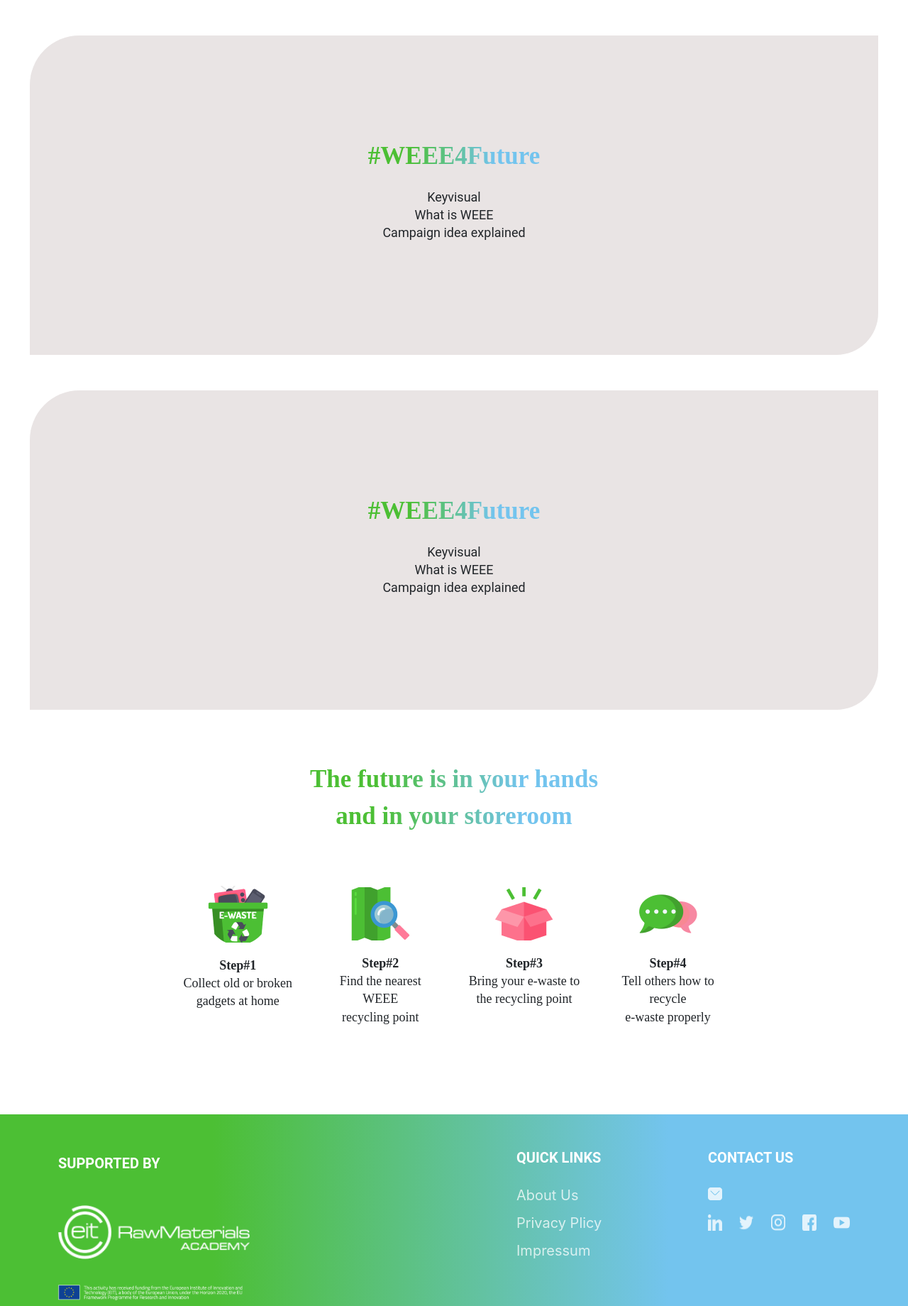
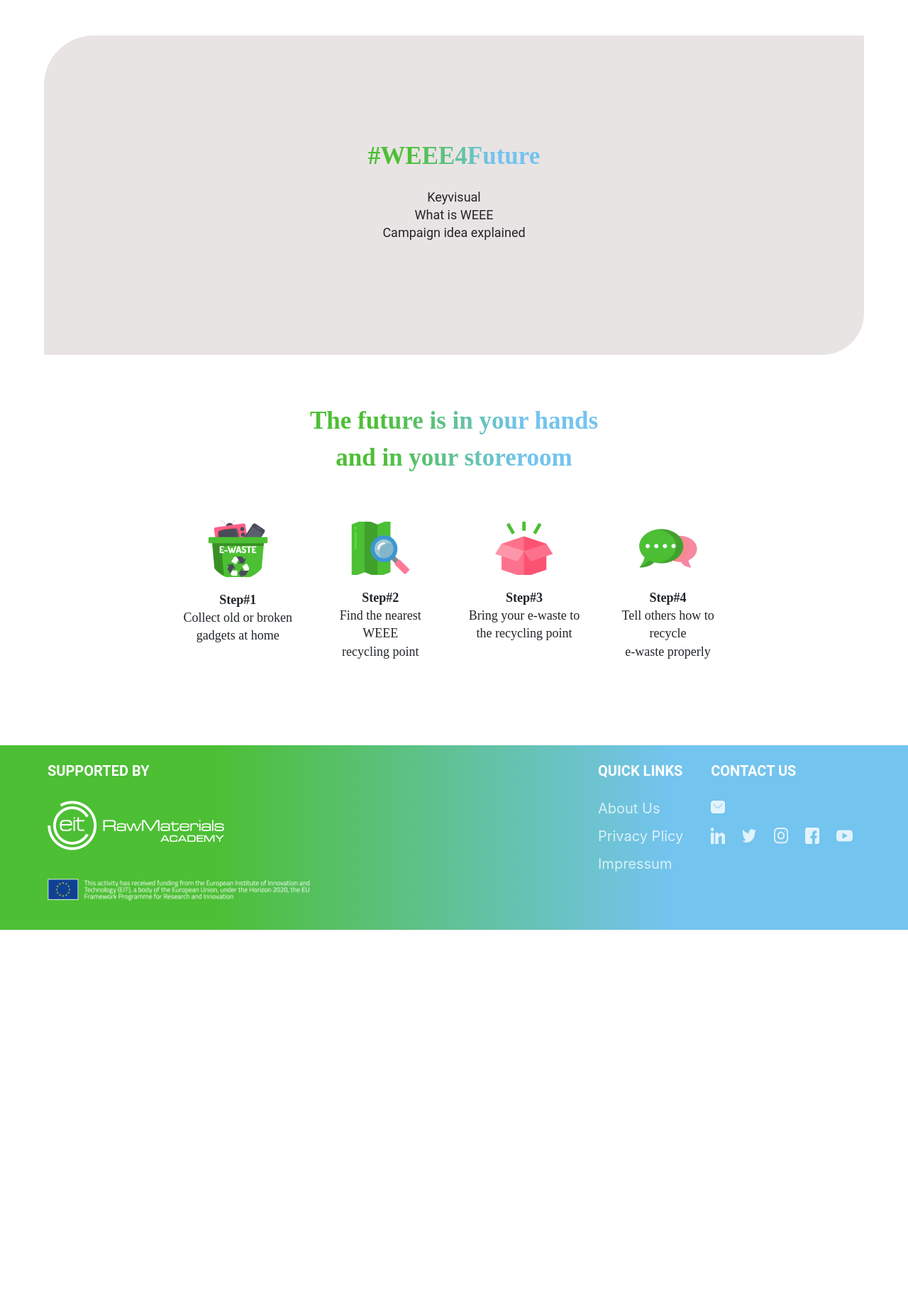
Before and after one commit to puzol/figma_projekt, a PHP site: page / in a window 1280 px wide. Shown: the whole page at 71% size. After the commit the page ends 1310 px from the top, so only its background shows below. Run offline with PHP 8.4, Linux system fonts and the light colour scheme; some libraries are stand-ins or nearby versions.

Commit message:
done all bucnh of different things

```diff
--- a/footer.php
+++ b/footer.php
@@ -1,7 +1,7 @@
 
 
 <footer>
-        <div class="container">
+        <div class="footer_container">
             <div class="left">
                 <h3>
                     SUPPORTED BY
--- /dev/null
+++ b/footer_mdb.php
@@ -0,0 +1,45 @@
+
+
+<footer>
+        <div class="container">
+            <div class="row">
+                <div class="left_col col-xl-4 col-lg-4 col-md-4 col-sm-12 col-xs-12" id="footer_left_col">
+                    <h3>
+                        SUPPORTED BY
+                    </h3>
+                    <img src="images/raw_materials_academy.png" alt="raw_materials_academy" title="raw_materials_academy" id="raw_materials" id="raw_materials">
+                    <div class="row">
+                        <div class="eu_flag col-sm-12 col-xs-12">
+                            <img src="images/eu_flag2.png" alt="eu_flag" title="eu_flag" id="eu_flag_mdb">
+                        </div>
+                    </div>
+                </div>
+
+                <div class="spacer col-xl-4 col-lg-3 col-md-2 col-sm-0" id="footer_spacer"></div>
+
+                <div class="right_col col-xl-4 col-lg-5 col-md-6 col-sm-0" id="footer_right_col">
+                    <div class="row">
+                        <div class="right_col_1 col-xl-5 col-lg-5 col-md-5">
+                            <h3>QUICK LINKS</h3>
+                            <ul>
+                                <li>About Us</li>
+                                <li>Privacy Plicy</li>
+                                <li>Impressum</li>
+                            </ul>
+                        </div>
+                        <div class="right_col_2 col-xl-7 col-lg-7 col-md-7">
+                            <h3>CONTACT US</h3>
+                            <img src="images/mail.png" alt="mail" title="mail" class="footer_icon">
+                            <div class="icon_row">
+                                <img src="images/linkedin.png" alt="linkedin" title="linkedin" class="footer_icon">
+                                <img src="images/twitter.png" alt="twitter" title="twitter" class="footer_icon">
+                                <img src="images/instagram.png" alt="instagram" title="instagram" class="footer_icon">
+                                <img src="images/facebook.png" alt="facebook" title="facebook" class="footer_icon">
+                                <img src="images/youtube.png" alt="youtube" title="youtube" class="footer_icon">
+                            </div>
+                        </div>
+                    </div>
+                </div>
+            </div>
+        </div>
+    </footer>
--- a/home_page_sec1.php
+++ b/home_page_sec1.php
@@ -1,6 +1,6 @@
 
 
-<section class="default_section">
+<section class="default_section max_500">
     <div class="hero">
         <h1 class="gradient_title">#WEEE4Future</h1>
         <p>
--- a/home_page_sec1_mdb.php
+++ b/home_page_sec1_mdb.php
@@ -1,6 +1,6 @@
 
 
-<section class="default_section">
+<section class="container">
     <div class="hero">
         <h1 class="gradient_title">#WEEE4Future</h1>
         <p>
--- a/index.php
+++ b/index.php
@@ -1,35 +1,25 @@
 <?php
     //include_once('header.php');
     include_once('home_page_sec1.php');
-    include_once('home_page_sec1_mdb.php');
+    //include_once('home_page_sec1_mdb.php');
     include_once('home_page_sec2.php');
-    include_once('footer.php');
+    //include_once('footer.php');
+    include_once('footer_mdb.php');
 ?>
 
 <!DOCTYPE html>
-<html>
+<html lang="en">
     <head>
         <title>WEE4Future</title>
         <link rel="stylesheet" href="style.css">
-         <!-- Font Awesome -->
-        <link rel="stylesheet" href="https://use.fontawesome.com/releases/v5.8.2/css/all.css">
-        <!-- Bootstrap core CSS -->
-        <link href="css/bootstrap.min.css" rel="stylesheet">
-        <!-- Material Design Bootstrap -->
-        <link href="css/mdb.min.css" rel="stylesheet">
+        <link rel="stylesheet" href="https://stackpath.bootstrapcdn.com/bootstrap/5.0.0-alpha1/css/bootstrap.min.css" integrity="sha384-r4NyP46KrjDleawBgD5tp8Y7UzmLA05oM1iAEQ17CSuDqnUK2+k9luXQOfXJCJ4I" crossorigin="anonymous">
         <meta charset="utf-8">
     </head>
 
     <body>
 
         <!-- SCRIPTS -->
-        <!-- JQuery -->
-        <script type="text/javascript" src="js/jquery-3.4.1.min.js"></script>
-        <!-- Bootstrap tooltips -->
-        <script type="text/javascript" src="js/popper.min.js"></script>
-        <!-- Bootstrap core JavaScript -->
-        <script type="text/javascript" src="js/bootstrap.min.js"></script>
-        <!-- MDB core JavaScript -->
-        <script type="text/javascript" src="js/mdb.min.js"></script>
+        <script src="https://cdn.jsdelivr.net/npm/popper.js@1.16.0/dist/umd/popper.min.js" integrity="sha384-Q6E9RHvbIyZFJoft+2mJbHaEWldlvI9IOYy5n3zV9zzTtmI3UksdQRVvoxMfooAo" crossorigin="anonymous"></script>
+        <script src="https://stackpath.bootstrapcdn.com/bootstrap/5.0.0-alpha1/js/bootstrap.min.js" integrity="sha384-oesi62hOLfzrys4LxRF63OJCXdXDipiYWBnvTl9Y9/TRlw5xlKIEHpNyvvDShgf/" crossorigin="anonymous"></script>
     </body>
 </html>
--- a/style.css
+++ b/style.css
@@ -13,8 +13,15 @@ ul {
   max-width: 1196px;
   display: block;
   height: 500px;
+  margin: 50px auto 50px auto;
+  padding-left: 0;
+  padding-right: 0;
+  -webkit-box-sizing: border-box;
+          box-sizing: border-box;
+}
+
+.max_500 {
   max-height: 500px;
-  margin: 50px auto 50px auto;
 }
 
 .hero {
@@ -153,7 +160,7 @@ footer {
   background: linear-gradient(90deg, #4CBF34 23.5%, #73C4EE 73.62%);
 }
 
-footer .container {
+footer .footer_container {
   width: 100%;
   max-width: 1196px;
   margin: auto;
@@ -167,7 +174,10 @@ footer .container {
   -webkit-box-pack: justify;
       -ms-flex-pack: justify;
           justify-content: space-between;
-  padding-top: 50px;
+  -webkit-box-align: start;
+      -ms-flex-align: start;
+          align-items: flex-start;
+  padding-top: 25px;
 }
 
 footer .left {
@@ -182,6 +192,7 @@ footer .left {
       justify-content: space-around;
   max-height: 160px;
   margin-left: 25px;
+  margin-top: -10px;
 }
 
 footer .left #raw_materials {
@@ -250,14 +261,58 @@ footer .icon_row {
   margin-top: 20px;
 }
 
+footer .container {
+  max-width: 1196px;
+  width: 100%;
+  min-height: 20px;
+  margin: auto;
+  padding: 25px 25px 0 25px;
+}
+
+footer .container .row {
+  width: 100%;
+  min-height: 10px;
+  margin: 0;
+  padding: 0;
+}
+
+footer .container .row .left_col {
+  min-height: 5px;
+  padding: 0;
+}
+
+footer .container .row .eu_flag {
+  padding: 0;
+}
+
+footer .container .row #eu_flag_mdb {
+  max-width: 370px;
+  width: 100%;
+}
+
+footer .container .row #raw_materials {
+  margin-bottom: 40px;
+}
+
+footer .container .row .spacer {
+  min-height: 10px;
+}
+
+footer .container .row .right_col {
+  min-height: 30px;
+  padding: 0;
+}
+
 /* ----> Responsive ----*/
 @media only screen and (min-device-width: 360px) {
   .default_section {
     min-height: 375px;
     height: 375px;
+    padding-left: 20px;
+    padding-right: 20px;
   }
   #waste_section {
-    height: 500px;
+    height: unset;
   }
   .gradient_title {
     font-size: 35px;
@@ -291,20 +346,30 @@ footer .icon_row {
   .e_waste_recycle .text {
     display: none;
   }
-  footer .container {
+  footer .footer_container {
     min-height: 220px;
   }
   footer .left {
     max-height: 220px;
     height: 300px;
     width: 100%;
-    max-width: 500px;
   }
   #footer_right_content {
     display: none;
   }
   #raw_materials {
     max-width: 275px;
+  }
+  .eu_flag {
+    display: -webkit-box;
+    display: -ms-flexbox;
+    display: flex;
+    -webkit-box-pack: center;
+        -ms-flex-pack: center;
+            justify-content: center;
+    -webkit-box-align: center;
+        -ms-flex-align: center;
+            align-items: center;
   }
   #eu_flag {
     width: 500px;
@@ -313,19 +378,30 @@ footer .icon_row {
         -ms-grid-row-align: center;
         align-self: center;
   }
+  #footer_spacer {
+    display: none;
+  }
+  #footer_right_col {
+    display: none;
+  }
+  #eu_flag_mdb {
+    margin: auto;
+  }
 }
 
 @media only screen and (min-device-width: 768px) {
-  footer .container {
+  footer .footer_container {
     -webkit-box-sizing: border-box;
             box-sizing: border-box;
   }
   .default_section {
     min-height: 450px;
     height: 450px;
+    padding-left: 20px;
+    padding-right: 20px;
   }
   #waste_section {
-    height: 470px;
+    height: unset;
   }
   .hero p span {
     display: block;
@@ -347,15 +423,31 @@ footer .icon_row {
   .e_waste_recycle .text {
     display: none;
   }
+  footer .left {
+    width: 100%;
+    max-width: 780px;
+  }
   #footer_right_content {
     display: -webkit-box;
     display: -ms-flexbox;
     display: flex;
   }
+  .eu_flag {
+    display: block;
+  }
   #eu_flag {
     max-width: 257px;
     -ms-flex-item-align: start;
         align-self: flex-start;
+  }
+  #footer_spacer {
+    display: block;
+  }
+  #footer_right_col {
+    display: block;
+  }
+  #eu_flag_mdb {
+    margin: 0;
   }
 }
 
@@ -365,7 +457,7 @@ footer .icon_row {
     height: 500px;
   }
   #waste_section {
-    height: 500px;
+    height: unset;
   }
   .hero p span {
     display: block;
@@ -385,13 +477,29 @@ footer .icon_row {
     display: -ms-flexbox;
     display: flex;
   }
+  .left {
+    width: 100%;
+    max-width: 500px;
+  }
   #footer_right_content {
     display: -webkit-box;
     display: -ms-flexbox;
     display: flex;
   }
+  .eu_flag {
+    display: block;
+  }
   #eu_flag {
     max-width: 257px;
   }
+  #footer_spacer {
+    display: block;
+  }
+  #footer_right_col {
+    display: block;
+  }
+  #eu_flag_mdb {
+    margin: 0;
+  }
 }
 /*# sourceMappingURL=style.css.map */
--- a/style.scss
+++ b/style.scss
@@ -16,8 +16,14 @@ ul{
     max-width: 1196px;
     display:block;
     height:500px;
+    margin:50px auto 50px auto;
+    padding-left: 0;
+    padding-right: 0;
+    box-sizing: border-box;
+}
+
+.max_500{
     max-height:500px;
-    margin:50px auto 50px auto;
 }
 
     // HOME PAGE SECTION 1
@@ -117,14 +123,15 @@ footer{
     min-height: 260px;
     background:linear-gradient(90deg, $light_green 23.5%, $light_blue 73.62%);
 
-    .container{
+    .footer_container{
         width:100%;
         max-width: 1196px;
         margin:auto;
         display:flex;
         flex-direction: row;
         justify-content: space-between;
-        padding-top:50px;
+        align-items: flex-start;
+        padding-top:25px;
     }
 
     .left{
@@ -133,6 +140,7 @@ footer{
         justify-content: space-around;
         max-height:160px;
         margin-left: 25px;
+        margin-top:-10px;
 
         #raw_materials{
             margin-bottom:20px;
@@ -186,6 +194,50 @@ footer{
         justify-content: space-between;
         margin-top:20px;
     }
+
+    // MDBootstrap
+
+    .container{
+        max-width: 1196px;
+        width:100%;
+        min-height: 20px;
+        margin:auto;
+        padding:25px 25px 0 25px;
+
+        .row{
+            width:100%;
+            min-height: 10px;
+            margin:0;
+            padding:0;
+
+            .left_col{
+                min-height: 5px;
+                padding:0;
+            }
+
+            .eu_flag{
+                padding:0;
+            }
+
+            #eu_flag_mdb{
+                max-width: 370px;
+                width:100%;
+            }
+
+            #raw_materials{
+                margin-bottom:40px;
+            }
+
+            .spacer{
+                min-height: 10px;
+            }
+
+            .right_col{
+                min-height: 30px;
+                padding:0;
+            }
+        }
+    }
 }
 
 /* ----> Responsive ----*/
@@ -195,10 +247,12 @@ footer{
     .default_section{
         min-height: 375px;
         height:375px;
+        padding-left: 20px;
+        padding-right: 20px;
     }
 
     #waste_section{
-        height:500px;
+        height:unset;
     }
 
     .gradient_title{
@@ -245,7 +299,7 @@ footer{
 
     footer{
 
-        .container{
+        .footer_container{
             min-height:220px;
         }
 
@@ -253,7 +307,6 @@ footer{
             max-height: 220px;
             height:300px;
             width:100%;
-            max-width: 500px;
         }
     }
 
@@ -265,10 +318,28 @@ footer{
         max-width: 275px;
     }
 
+    .eu_flag{
+        display:flex;
+        justify-content: center;
+        align-items: center;
+    }
+
     #eu_flag{
         width:500px;
         max-width:380px;
         align-self: center;
+    }
+
+    #footer_spacer{
+        display:none;
+    }
+
+    #footer_right_col{
+        display:none;
+    }
+
+    #eu_flag_mdb{
+        margin:auto;
     }
 }
 
@@ -276,7 +347,7 @@ footer{
 
     footer{
 
-        .container{
+        .footer_container{
 
             box-sizing: border-box;
         }
@@ -286,10 +357,12 @@ footer{
     .default_section{
         min-height: 450px;
         height:450px;
+        padding-left: 20px;
+        padding-right: 20px;
     }
 
     #waste_section{
-        height:470px;
+        height:unset;
     }
 
     .hero p span{
@@ -319,13 +392,36 @@ footer{
 
     // FOOTER
 
+    footer{
+        .left{
+            width:100%;
+            max-width: 780px;
+        }
+    }
+
     #footer_right_content{
         display:flex;
+    }
+
+    .eu_flag{
+        display:block;
     }
 
     #eu_flag{
         max-width:257px;
         align-self: flex-start;
+    }
+
+    #footer_spacer{
+        display:block;
+    }
+
+    #footer_right_col{
+        display:block;
+    }
+
+    #eu_flag_mdb{
+        margin:0;
     }
 }
 
@@ -337,7 +433,7 @@ footer{
     }
 
     #waste_section{
-        height:500px;
+        height:unset;
     }
 
     .hero p span{
@@ -363,11 +459,32 @@ footer{
 
     // FOOTER
 
+    .left{
+        width:100%;
+        max-width: 500px;
+    }
+
     #footer_right_content{
         display:flex;
+    }
+
+    .eu_flag{
+        display:block;
     }
 
     #eu_flag{
         max-width:257px;
     }
+
+    #footer_spacer{
+        display:block;
+    }
+
+    #footer_right_col{
+        display:block;
+    }
+
+    #eu_flag_mdb{
+        margin:0;
+    }
 }
```
Also changed, not shown: 1 other file.
